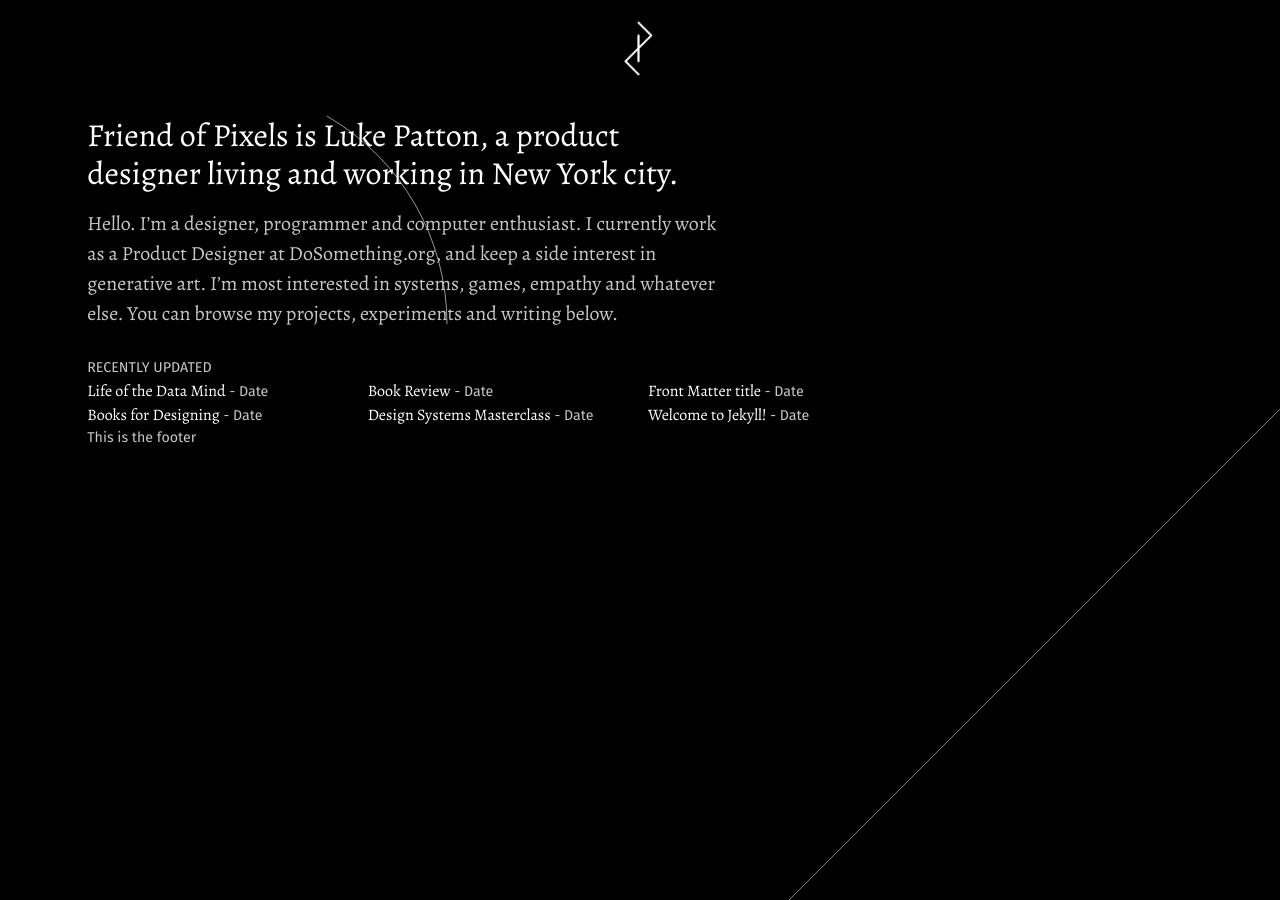
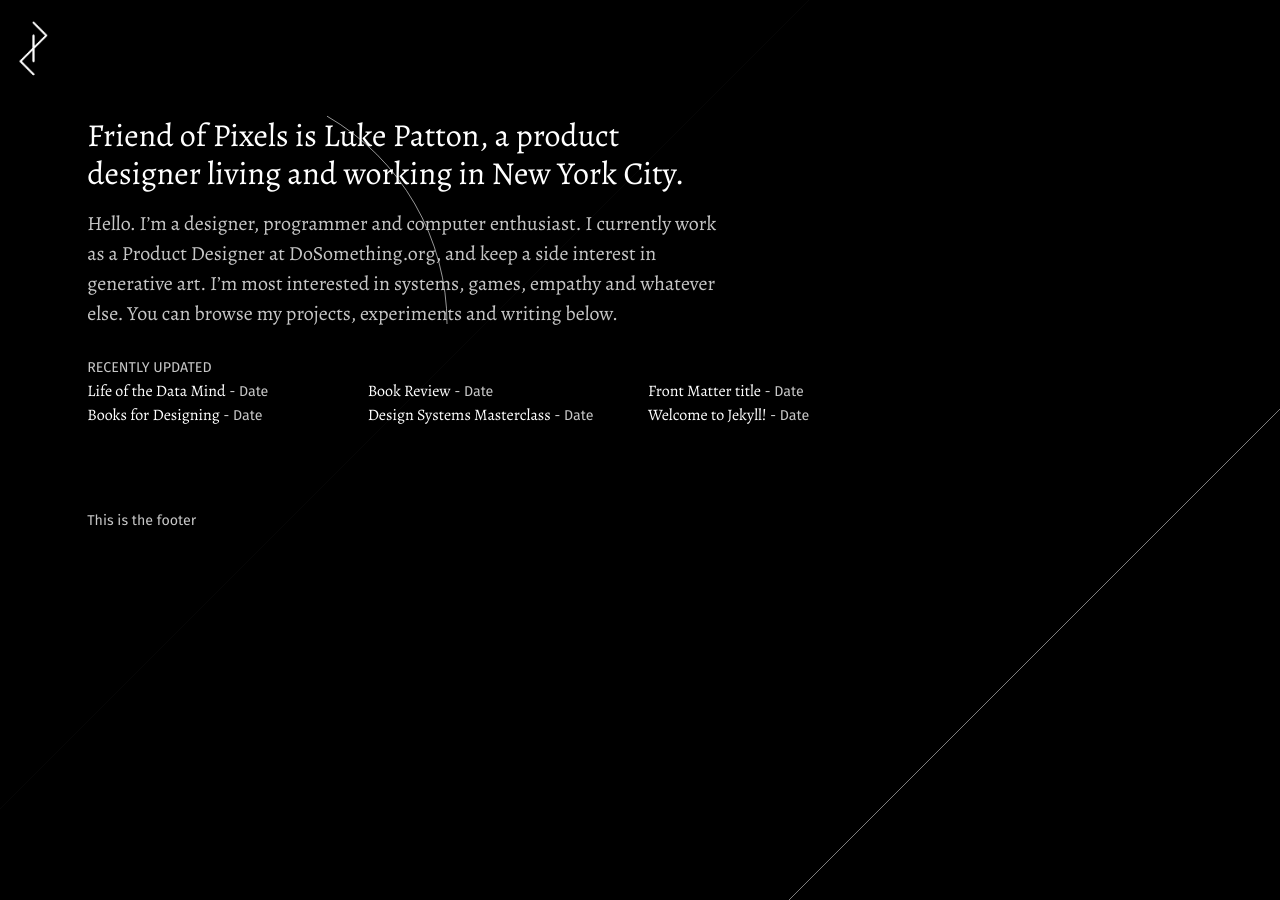
Before and after one commit to lkpttn/fopx, a Jekyll site: the page built from index.md, in a window 1280 px wide. Built offline with Jekyll 4.4.1, drawn with Linux system fonts in a browser that asks for light colours.

Commit message:
Logo and container changes

```diff
--- a/_includes/footer.html
+++ b/_includes/footer.html
@@ -1 +1,3 @@
-<div class="footer"><p class="font-small">This is the footer</p></div>
+<div class="container">
+  <div class="footer font-small">This is the footer</div>
+</div>
--- a/_layouts/home.html
+++ b/_layouts/home.html
@@ -20,6 +20,7 @@
       <canvas class="header-canvas"> <p>Help!</p> </canvas> {% include
       navigation.html %}
     </div>
+
     <div class="container">
       <div class="section">
         <h1>{{ page.headline }}</h1>
@@ -37,9 +38,9 @@
           {% endfor %}
         </ul>
       </div>
+    </div>
 
-      {% include footer.html %}
-    </div>
+    {% include footer.html %}
 
     <script type="text/javascript" src="/assets/canvas.js"></script>
   </body>
--- a/_layouts/post.html
+++ b/_layouts/post.html
@@ -20,7 +20,7 @@
         <hr />
         {{ content }}
       </div>
-      {% include footer.html %}
     </div>
+    {% include footer.html %}
   </body>
 </html>
--- a/assets/style.css
+++ b/assets/style.css
@@ -154,12 +154,12 @@ canvas {
 
 .navigation {
   grid-column: edge-start / edge-end;
-  text-align: center;
   margin: 15px 0;
 }
 
 .logo {
   height: 70px;
+  position: fixed;
 }
 
 .image-insert {
@@ -171,5 +171,6 @@ canvas {
 }
 
 .footer {
+  margin-top: 5.20833rem;
   grid-column: content-start / content-end;
 }
--- a/index.md
+++ b/index.md
@@ -1,7 +1,7 @@
 ---
 layout: home
 title: Friend of Pixels
-headline: Friend of Pixels is Luke Patton, a product designer living and working in New York city.
+headline: Friend of Pixels is Luke Patton, a product designer living and working in New York City.
 ---
 
 Hello. I'm a designer, programmer and computer enthusiast. I currently work as a Product Designer at DoSomething.org, and keep a side interest in generative art. I'm most interested in systems, games, empathy and whatever else. You can browse my projects, experiments and writing below.
```
